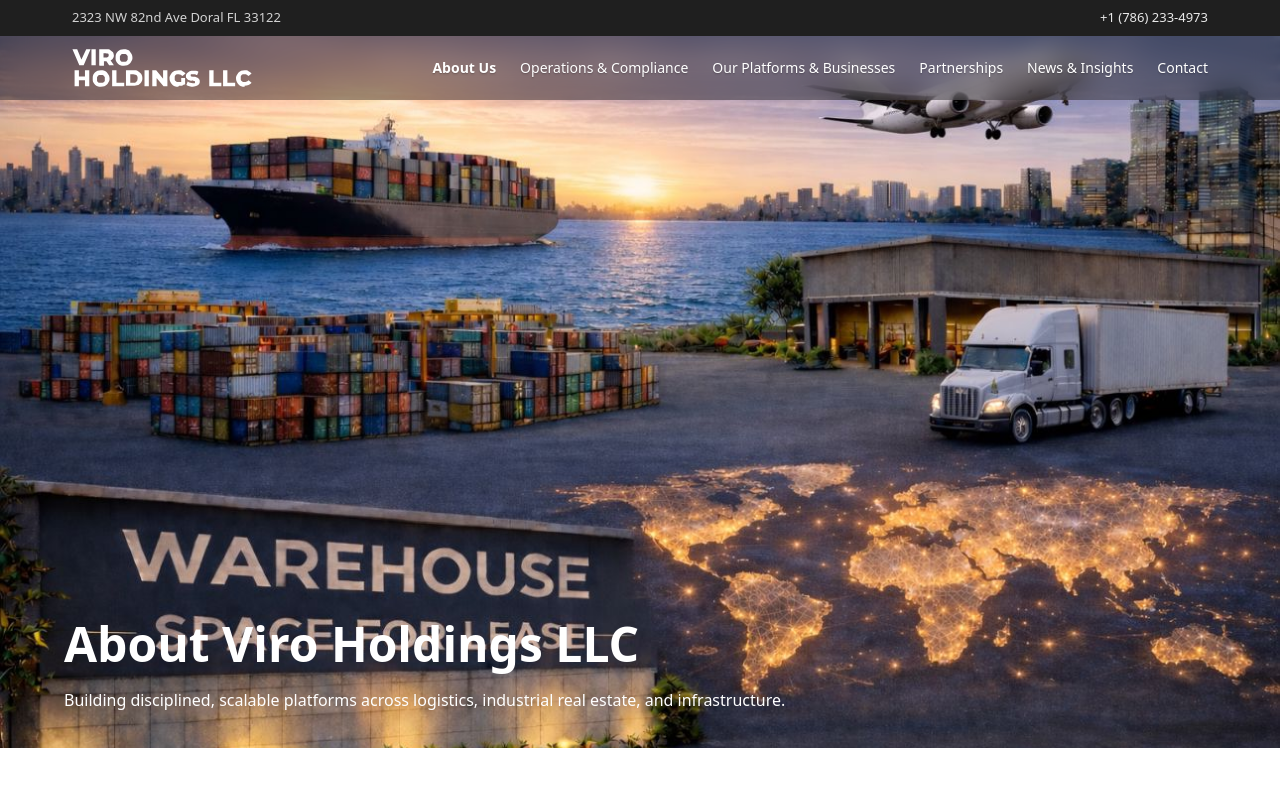
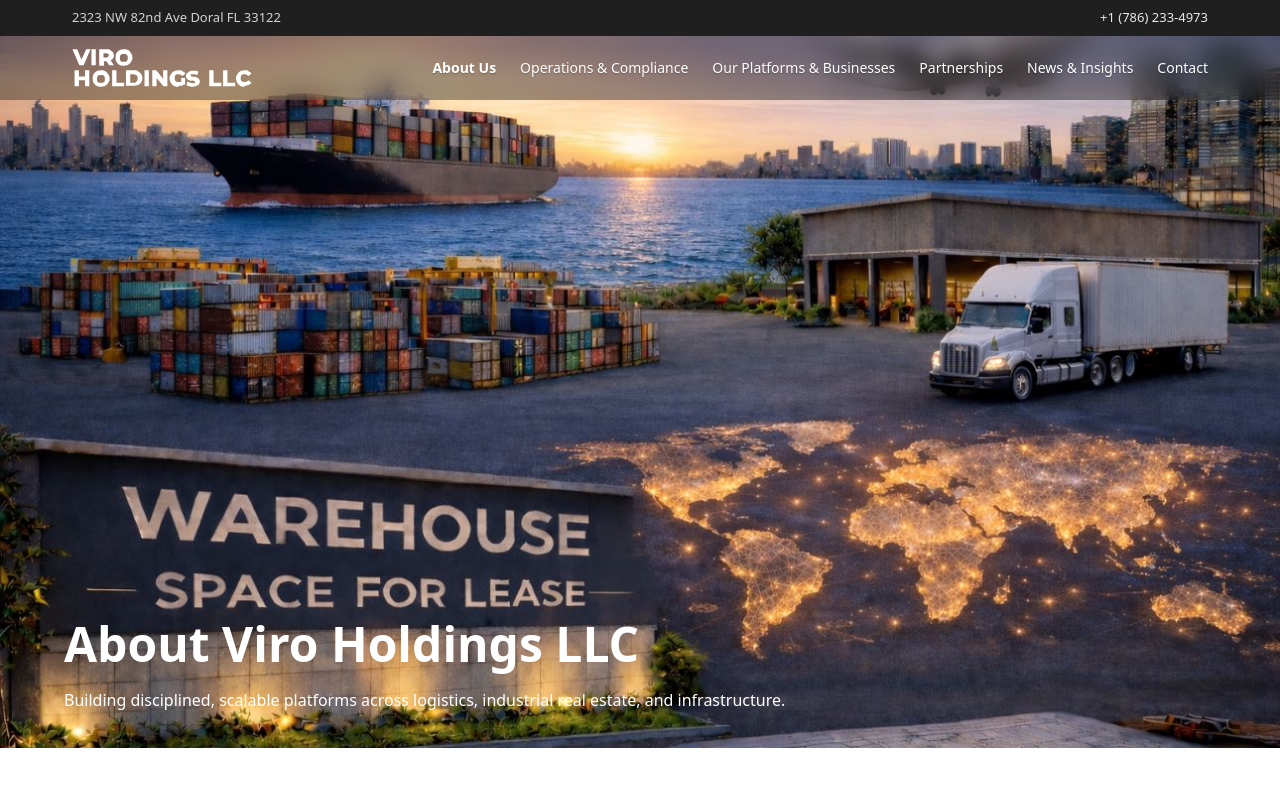
Before and after one commit to felipenino13/viro-holdings-llc, a Next.js app: page /about-us in a window 1280 px wide. Shown: the top 800 px of the page. Built offline with nearby package versions, Linux system fonts and the light colour scheme; grey boxes are pictures that could not be loaded.

Commit message:
se centra mejor la imagen del about us para que se vea las dos partes de la imagen

```diff
--- a/app/about-us/page.tsx
+++ b/app/about-us/page.tsx
@@ -37,7 +37,7 @@ export default function AboutUs() {
   return (
     <>
 
-    <div className="bg-[#0D1323] px-2 -mt-30 bg-[url(/images/contact-us-v4.jpeg)] bg-top bg-cover bg-no-repeat relative text-white">
+    <div className="bg-[#0D1323] px-2 -mt-30 bg-[url(/images/contact-us-v4.jpeg)] bg-center bg-cover bg-no-repeat relative text-white">
       {/* Overlay azul oscuro */}
       {/*<div className="absolute inset-0 bg-[#0D1323]/70"></div>*/}
 
```
